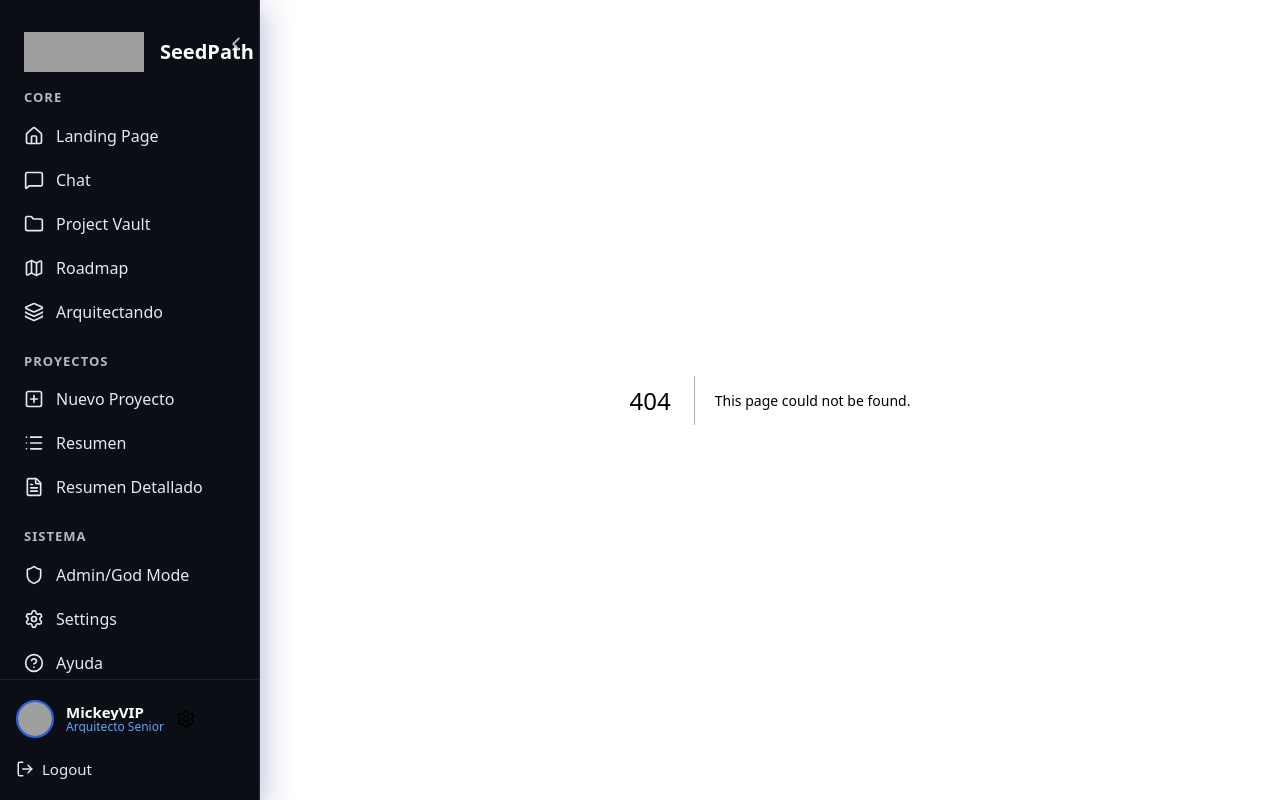
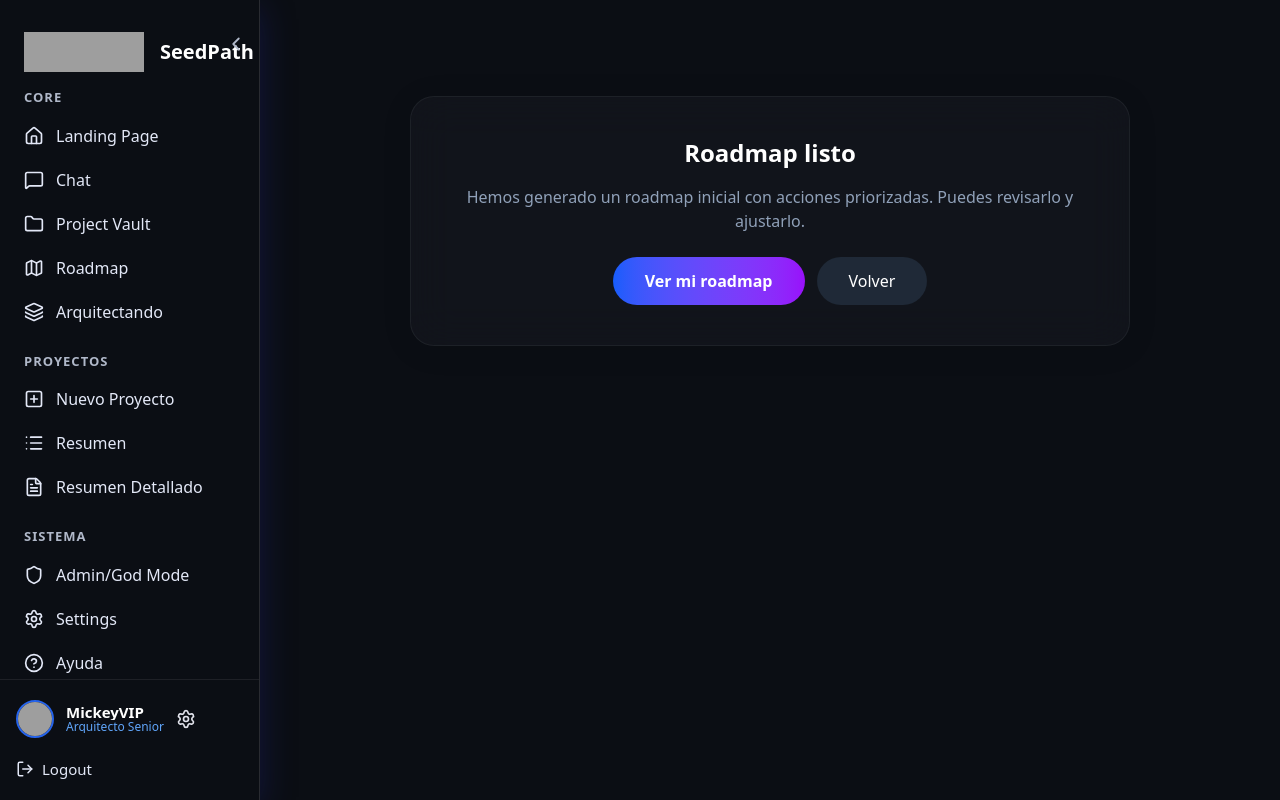
Before and after one commit to Mickey-VIP/seedpath-web, a Next.js app: page /onboarding/roadmap/generate in a window 1280 px wide. Before the commit this address had no page. Built offline with nearby package versions, Linux system fonts and the light colour scheme; grey boxes are pictures that could not be loaded.

Commit message:
camino al roadmap

```diff
--- a/src/app/onboarding/advanced/page.tsx
+++ b/src/app/onboarding/advanced/page.tsx
@@ -78,7 +78,7 @@ export default function AdvancedPage() {
     try {
       localStorage.setItem('onboarding_advanced_completed_at', String(Date.now()));
     } catch (e) {}
-    router.push('/dashboard');
+    router.push('/onboarding/roadmap');
   }
 
   function handleReset() {
--- /dev/null
+++ b/src/app/onboarding/roadmap/generate/page.tsx
@@ -0,0 +1,66 @@
+"use client";
+
+import { useEffect, useState } from 'react';
+import { useRouter } from 'next/navigation';
+
+export default function RoadmapGeneratePage() {
+  const router = useRouter();
+  const [progress, setProgress] = useState(0);
+  const [done, setDone] = useState(false);
+
+  useEffect(() => {
+    let mounted = true;
+    let v = 0;
+    const interval = setInterval(() => {
+      v += Math.floor(Math.random() * 12) + 6;
+      if (v >= 100) {
+        v = 100;
+        if (mounted) setProgress(v);
+        clearInterval(interval);
+        setTimeout(() => {
+          if (mounted) setDone(true);
+        }, 700);
+      } else {
+        if (mounted) setProgress(v);
+      }
+    }, 140);
+
+    return () => {
+      mounted = false;
+      clearInterval(interval);
+    };
+  }, []);
+
+  return (
+    <div className="bg-surface-container-lowest text-on-surface font-body min-h-screen selection:bg-primary-container/30">
+      <main className="max-w-3xl mx-auto px-6 py-24">
+        <div className="glass-card p-10 rounded-3xl text-center">
+          {!done && (
+            <>
+              <h2 className="text-3xl md:text-4xl font-bold mb-4">Generando tu roadmap...</h2>
+              <div className="mx-auto w-40 h-40 flex items-center justify-center rounded-full bg-[#0b0e14]/30 border border-white/5 mb-6">
+                <div className="w-20 h-20 border-4 border-white/10 border-t-white rounded-full animate-spin" />
+              </div>
+              <p className="text-slate-400">Estamos organizando los pasos prioritarios para que empieces a traccionar.</p>
+              <div className="mt-6 w-full bg-[#272a31] rounded-full h-3 overflow-hidden">
+                <div className="h-full bg-gradient-to-r from-blue-600 to-purple-600 transition-all" style={{ width: `${progress}%` }} />
+              </div>
+              <div className="mt-3 text-sm text-slate-400">{progress}%</div>
+            </>
+          )}
+
+          {done && (
+            <>
+              <h3 className="text-2xl font-bold text-white mb-4">Roadmap listo</h3>
+              <p className="text-slate-400 mb-6">Hemos generado un roadmap inicial con acciones priorizadas. Puedes revisarlo y ajustarlo.</p>
+              <div className="flex gap-3 justify-center">
+                <button onClick={() => router.push('/dashboard')} className="px-8 py-3 bg-gradient-to-r from-blue-600 to-purple-600 text-white rounded-full font-bold">Ver mi roadmap</button>
+                <button onClick={() => router.push('/onboarding/roadmap')} className="px-8 py-3 bg-[#1f2937] text-white rounded-full">Volver</button>
+              </div>
+            </>
+          )}
+        </div>
+      </main>
+    </div>
+  );
+}
--- /dev/null
+++ b/src/app/onboarding/roadmap/page.tsx
@@ -0,0 +1,82 @@
+"use client";
+
+import { useEffect, useState } from 'react';
+import { useRouter } from 'next/navigation';
+
+export default function RoadmapIntroPage() {
+  const router = useRouter();
+  const [issues, setIssues] = useState<string[]>([]);
+
+  useEffect(() => {
+    try {
+      const saved = localStorage.getItem('onboarding_advanced_answers_v1');
+      if (saved) {
+        const parsed = JSON.parse(saved);
+        const issuesList: string[] = [];
+        if (Array.isArray(parsed)) {
+          const a0 = parsed[0] || '';
+          const match = a0.match(/\d+/);
+          if (match && Number(match[0]) < 10) issuesList.push('Pocos prospectos identificados (menos de 10).');
+          else if (!match) issuesList.push('No cuentas con una lista clara de prospectos identificados.');
+
+          const a1 = parsed[1] || '';
+          const match2 = a1.match(/\d+/);
+          if (match2) {
+            const val = Number(match2[0]);
+            if (val < 100) issuesList.push('Presupuesto de validación muy limitado.');
+          } else issuesList.push('No has definido presupuesto de validación claro.');
+
+          const a2 = parsed[2] || '';
+          if (!a2 || a2.length < 20) issuesList.push('Trigger de pago poco definido.');
+        }
+
+        const filler = [
+          'Ajuste producto-mercado incompleto',
+          'Canal de adquisición no validado',
+          'Modelo de monetización por validar',
+        ];
+        while (issuesList.length < 3) {
+          issuesList.push(filler[issuesList.length]);
+        }
+
+        setIssues(issuesList.slice(0, 3));
+      } else {
+        setIssues([
+          'Ajuste producto-mercado incompleto',
+          'Canal de adquisición no validado',
+          'Modelo de monetización por validar',
+        ]);
+      }
+    } catch (e) {
+      setIssues([
+        'Ajuste producto-mercado incompleto',
+        'Canal de adquisición no validado',
+        'Modelo de monetización por validar',
+      ]);
+    }
+  }, []);
+
+  return (
+    <div className="bg-surface-container-lowest text-on-surface font-body min-h-screen selection:bg-primary-container/30">
+      <main className="max-w-3xl mx-auto px-6 py-24">
+        <div className="glass-card p-10 rounded-3xl text-center">
+          <h2 className="text-3xl md:text-4xl font-bold mb-4">Muy bien</h2>
+          <p className="text-slate-400 mb-6">Estos son los problemas principales que hemos detectado en tu idea. Ir resolviéndolos te ayudará a traccionar.</p>
+
+          <div className="text-left mx-auto max-w-xl mb-6">
+            <ul className="list-disc ml-6 space-y-2 text-white/90">
+              {issues.map((it, idx) => (
+                <li key={idx}>{it}</li>
+              ))}
+            </ul>
+          </div>
+
+          <div className="flex gap-3 justify-center">
+            <button onClick={() => router.push('/onboarding/roadmap/generate')} className="px-8 py-3 bg-gradient-to-r from-blue-600 to-purple-600 text-white rounded-full font-bold">Quiero generar mi roadmap</button>
+            <button onClick={() => router.push('/dashboard')} className="px-8 py-3 bg-[#1f2937] text-white rounded-full">Omitir y continuar</button>
+          </div>
+        </div>
+      </main>
+    </div>
+  );
+}
```
